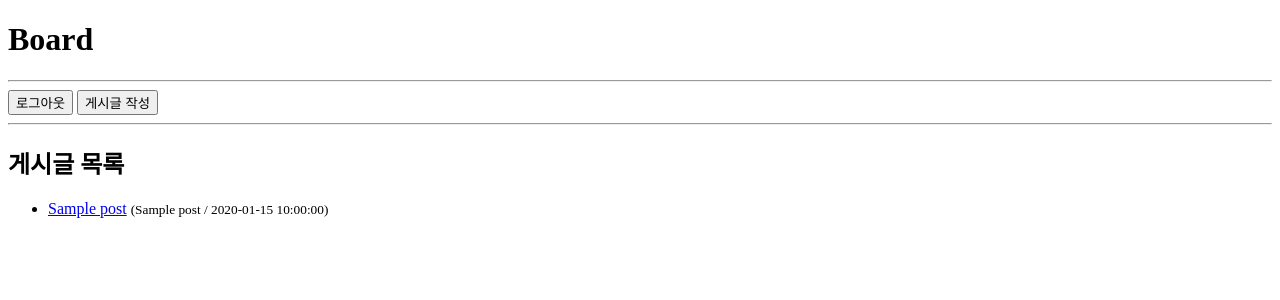
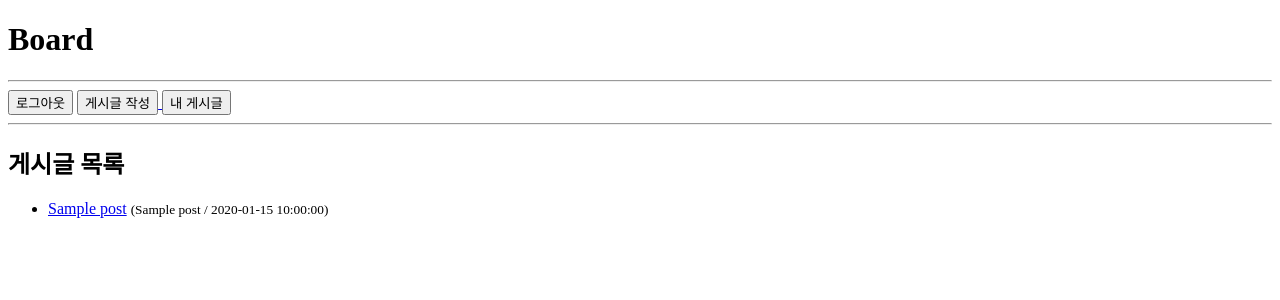
Before and after one commit to Trillion-Impulse/practice_Board, a Flask app: template templates/main.html in a window 1280 px wide. Shown: the top 300 px of the page. Run offline with Flask 3, Linux system fonts and the light colour scheme; the visitor is signed in with stand-in values (Sample User, id 1); the template is opened without the code that fills it: most values are stand-ins (such as "Sample title", 1, 10 or a date in 2020); data that the repository does not hold is empty; some libraries are stand-ins or nearby versions.

Commit message:
feat(main.html): 로그인 상태에 따른 버튼 표시 기능 추가
- 로그인한 경우
    - 내 게시글 버튼 추가

```diff
--- a/templates/main.html
+++ b/templates/main.html
@@ -23,6 +23,9 @@
             </form>
             <a href="{{url_for('write_post')}}">
                 <button>게시글 작성</button>
+            </a>
+            <a href="{{url_for('my_posts')}}">
+                <button>내 게시글</button>
             </a>
         {% else %}
             <a href="{{url_for('login')}}" style="display: inline;">
```
